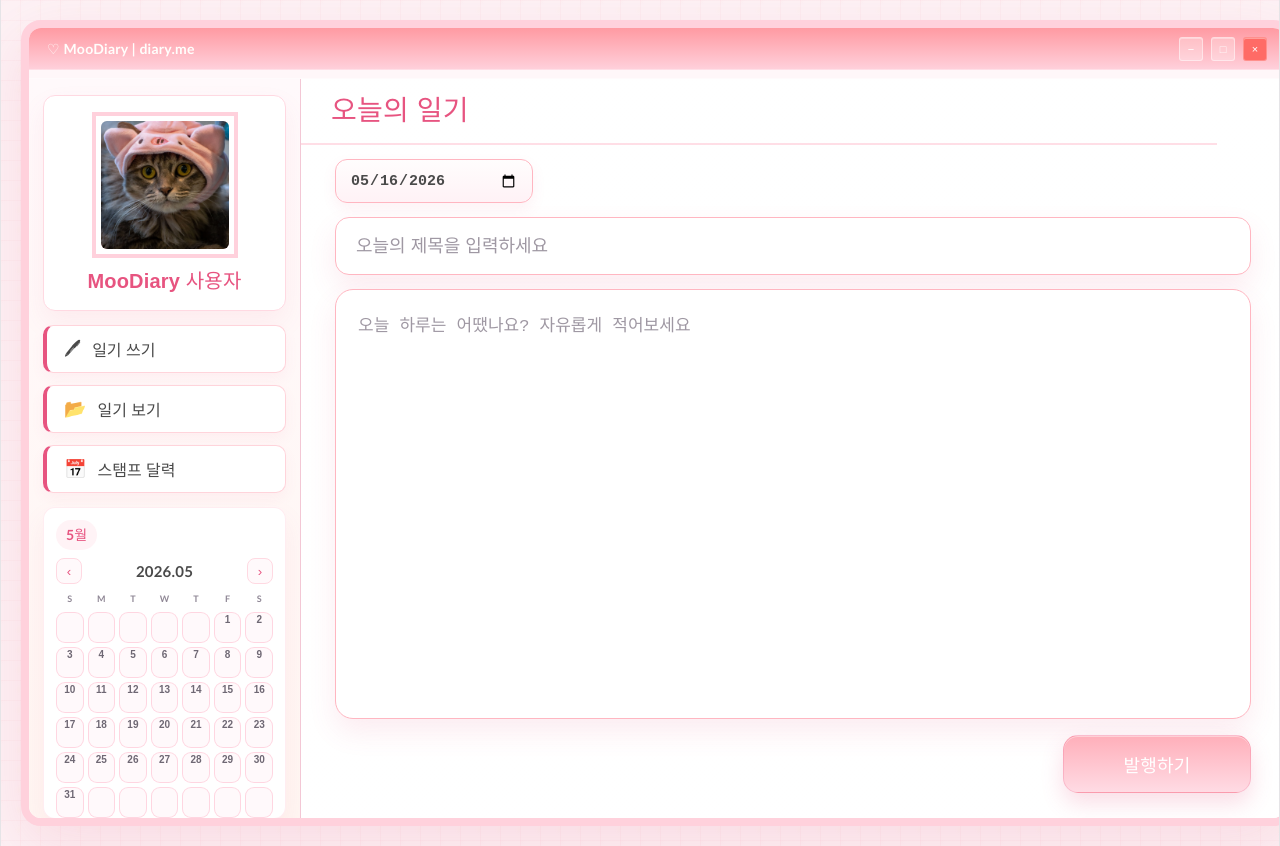
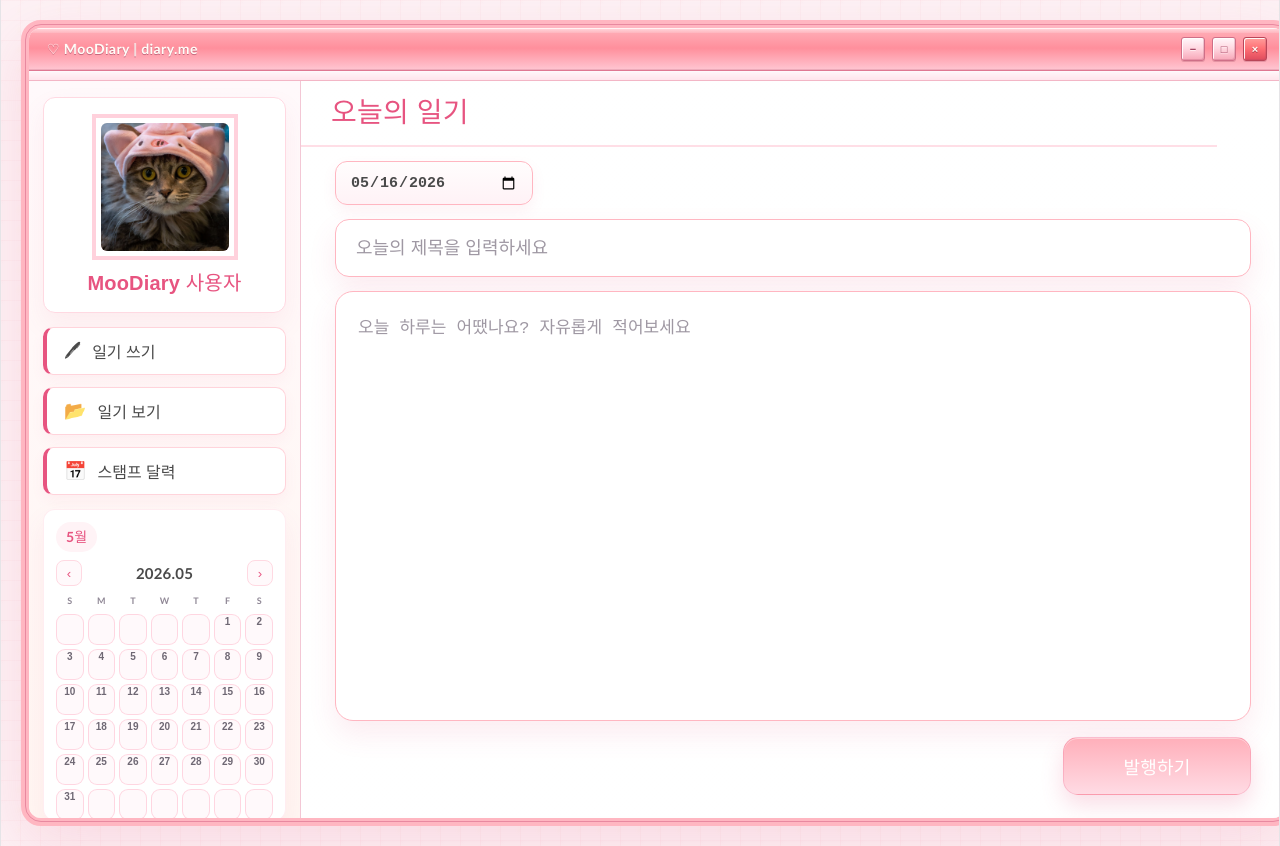
Before and after one commit to 302qq/MooDiary, a React (Vite) app: page /write in a window 1280 px wide. Built offline with nearby package versions, Linux system fonts and the light colour scheme; a web font is replaced by a local one.

Commit message:
design: fix ui

```diff
--- a/src/styles/main.css
+++ b/src/styles/main.css
@@ -57,34 +57,52 @@ body {
   min-height: 790px;
   margin: 0 auto;
   background: #fffafa;
-  border: 8px solid #ffd1dc;
+  border: 8px solid #ffb6c1;
   border-radius: 20px;
   overflow: hidden;
-  box-shadow: 0 20px 60px rgba(231, 84, 128, 0.15);
+  box-shadow:
+    inset 2px 2px 0 rgba(255, 255, 255, 0.82),
+    inset -2px -2px 0 rgba(210, 96, 126, 0.22),
+    0 20px 60px rgba(231, 84, 128, 0.16);
+  outline: 1px solid #e889a0;
+  outline-offset: -5px;
 }
 
 /* ===== ?곷떒 諛?===== */
 .title-bar {
   height: 42px;
-  background: linear-gradient(to bottom, #ff9aa2 0%, #ffd1dc 100%);
+  background:
+    linear-gradient(180deg, rgba(255, 255, 255, 0.52) 0%, rgba(255, 255, 255, 0.14) 12%, transparent 13%),
+    linear-gradient(180deg, #ffb1ba 0%, #ff8f9c 48%, #ffc6d2 100%);
   color: #fffefc;
   display: flex;
   align-items: center;
   justify-content: space-between;
   padding: 0 18px;
   font-size: 14px;
-  font-weight: 700;
-  letter-spacing: 0.02em;
-  box-shadow: inset 0 -1px 0 rgba(255, 255, 255, 0.32);
+  font-weight: 800;
+  letter-spacing: 0.03em;
+  border-bottom: 1px solid #df7892;
+  box-shadow:
+    inset 0 1px 0 rgba(255, 255, 255, 0.72),
+    inset 0 -1px 0 rgba(163, 66, 96, 0.2),
+    0 1px 0 rgba(255, 255, 255, 0.7);
 }
 
 .title-bar-text {
   white-space: nowrap;
+  display: inline-flex;
+  align-items: center;
+  min-height: 24px;
+  color: #fffdf8;
+  text-shadow:
+    0 1px 0 rgba(151, 62, 89, 0.55),
+    1px 0 0 rgba(255, 255, 255, 0.12);
 }
 
 .window-buttons {
   display: flex;
-  gap: 8px;
+  gap: 7px;
 }
 
 .window-buttons button {
@@ -92,24 +110,47 @@ body {
   height: 24px;
   padding: 0;
   cursor: pointer;
-  background: rgba(255, 255, 255, 0.28);
-  border: 1px solid rgba(255, 255, 255, 0.45);
+  background: linear-gradient(180deg, #fff8fb 0%, #ffd7e0 48%, #f7a7b8 100%);
+  border: 1px solid #cf6f87;
   border-radius: 3px;
-  color: #fff;
+  color: #9f3f5d;
   font-size: 11px;
+  font-weight: 800;
   line-height: 1;
-  box-shadow: inset 0 1px 0 rgba(255, 255, 255, 0.35);
+  text-shadow: 0 1px 0 rgba(255, 255, 255, 0.62);
+  box-shadow:
+    inset 1px 1px 0 rgba(255, 255, 255, 0.9),
+    inset -1px -1px 0 rgba(169, 71, 101, 0.24),
+    0 1px 0 rgba(141, 56, 82, 0.24);
 }
 
 .window-buttons .close-btn {
-  background: #ff6b66;
-  border-color: rgba(255, 255, 255, 0.25);
+  background: linear-gradient(180deg, #ff9f9c 0%, #ff6f74 48%, #df4c5d 100%);
+  border-color: #b94658;
+  color: #fffdf8;
+  text-shadow: 0 1px 0 rgba(118, 39, 52, 0.58);
+}
+
+.window-buttons button:hover {
+  background: linear-gradient(180deg, #ffffff 0%, #ffe2e9 48%, #ffb6c6 100%);
+}
+
+.window-buttons .close-btn:hover {
+  background: linear-gradient(180deg, #ffb9b6 0%, #ff7a80 48%, #ea5465 100%);
+}
+
+.window-buttons button:active {
+  transform: translateY(1px);
+  box-shadow:
+    inset -1px -1px 0 rgba(255, 255, 255, 0.6),
+    inset 1px 1px 0 rgba(156, 60, 88, 0.28);
 }
 
 .menu-bar {
   height: 8px;
-  background: #fff7f9;
-  border-bottom: 1px solid rgba(255, 255, 255, 0.4);
+  background: linear-gradient(180deg, #fff5f8 0%, #ffe4eb 100%);
+  border-top: 1px solid rgba(255, 255, 255, 0.78);
+  border-bottom: 1px solid #f3b6c6;
 }
 
 /* ===== 蹂몃Ц ===== */
```
